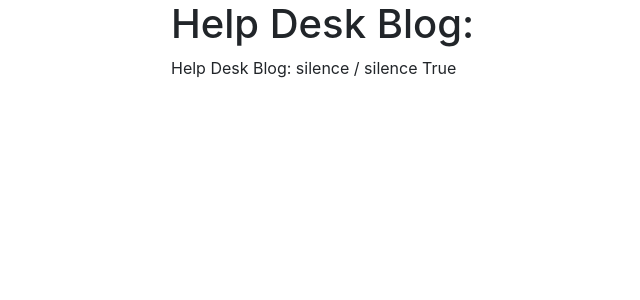
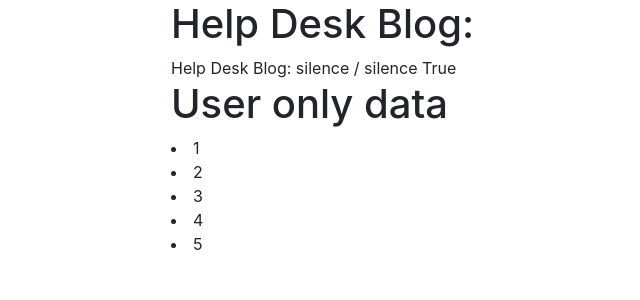
Before and after one commit to ggrobelny/noname, a Django app: page / in a window 1280 px wide. Shown: the top 300 px of the page, without its empty margins (199-839 px from the left). Run offline with Django 3.2, Linux system fonts and the light colour scheme; a user stored in the database is signed in; some libraries are stand-ins or nearby versions.

Commit message:
views.py my_list ->test condition if user.is_authenticated in index.html

```diff
--- a/src/noname/views.py
+++ b/src/noname/views.py
@@ -4,7 +4,7 @@ from django.shortcuts import render
 
 def home_page(request):
     my_title = "Help Desk Blog: "
-    context = {"title": my_title}
+    context = {"title": my_title, "my_list": [1, 2, 3, 4, 5]}
     return render(request, "index.html", context)
 
 
--- a/src/templates/index.html
+++ b/src/templates/index.html
@@ -9,4 +9,11 @@
 {{ request.path }}
 {{ user }}
 {{ user.is_authenticated }}
+
+{% if user.is_authenticated %}
+<h1>User only data</h1>
+    {% for a in my_list %}
+        <li>{{ a }}</li>
+    {% endfor %}
+{% endif %}
 {% endblock %}
```
